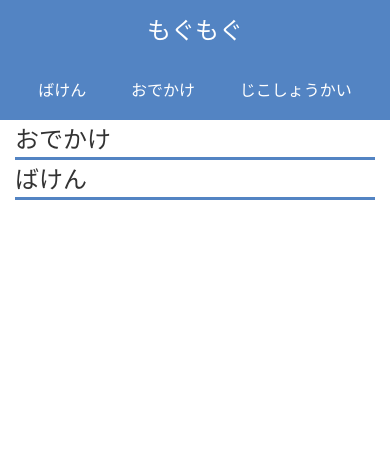
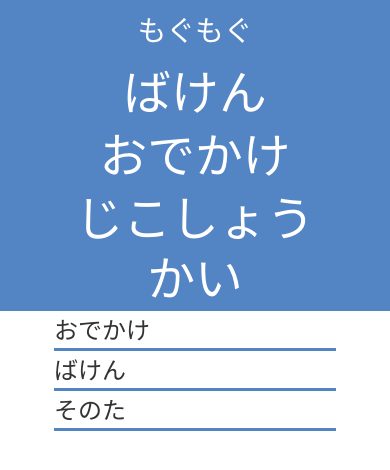
Before and after one commit to Gamma-Gem/homepage, a plain HTML site: page index.html in a window 390 px wide. Drawn offline with Linux system fonts and the light colour scheme.

Commit message:
0408調整

```diff
--- a/index.html
+++ b/index.html
@@ -28,6 +28,7 @@
       <div class="container">
         <div class="article_group">おでかけ</div>
         <div class="article_group">ばけん</div>
+        <div class="article_group">そのた</div>
       </div>
     </div>
 </body>
--- a/responsive.css
+++ b/responsive.css
@@ -1,7 +1,11 @@
 @media all and (max-width: 1000px) {
-
+    * {
+        font-size: 1.1em;
+    }
 }
 
 @media all and (max-width: 670px) {
-
+    * {
+        font-size: 1.2em;
+    }
 }
--- a/stylesheet.css
+++ b/stylesheet.css
@@ -11,11 +11,11 @@ a {
 header {
     background-color: rgba(83, 132, 195, 1);
     color: rgb(255, 255, 255);
-    height: 120px;
+    height: 10%;
 }
 
 .container {
-    max-width: 1170px;
+    max-width: 80%;
     width: 100%;
     padding: 0 15px;
     margin: 0 auto;
```
